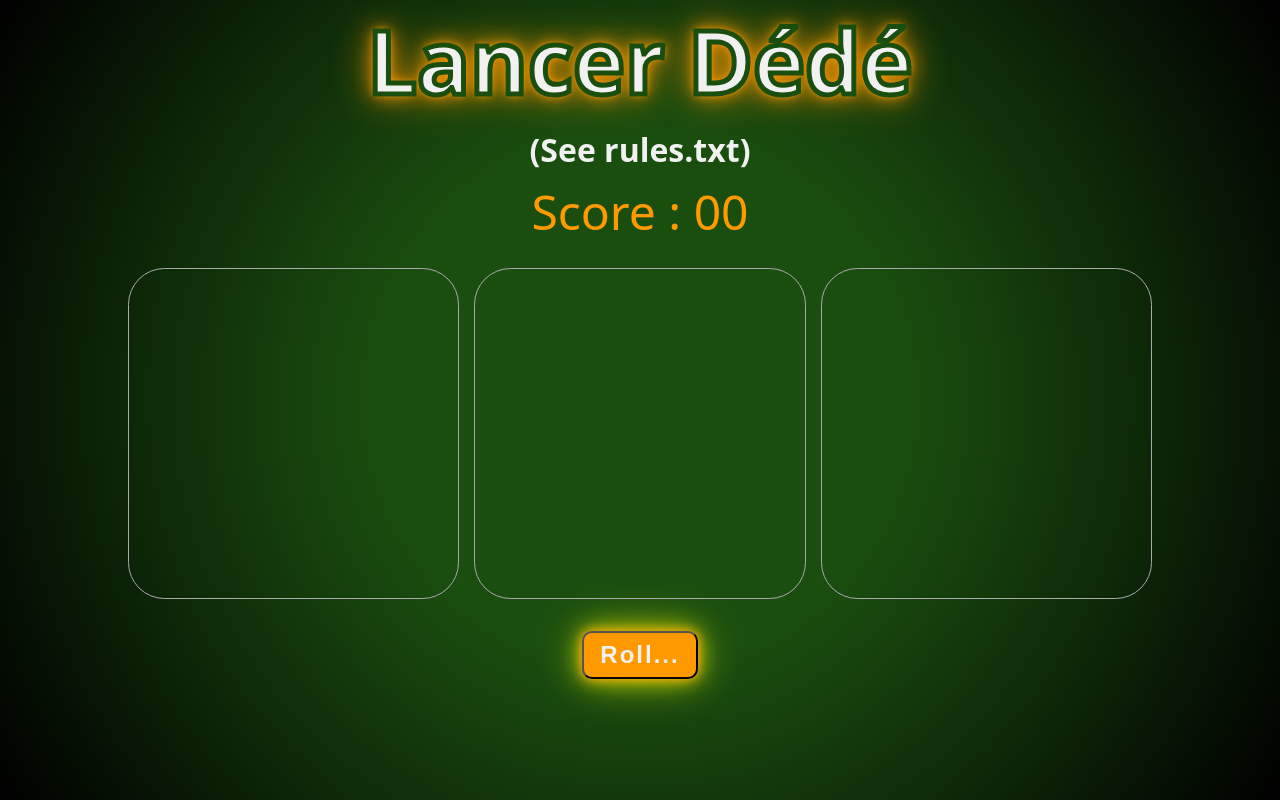
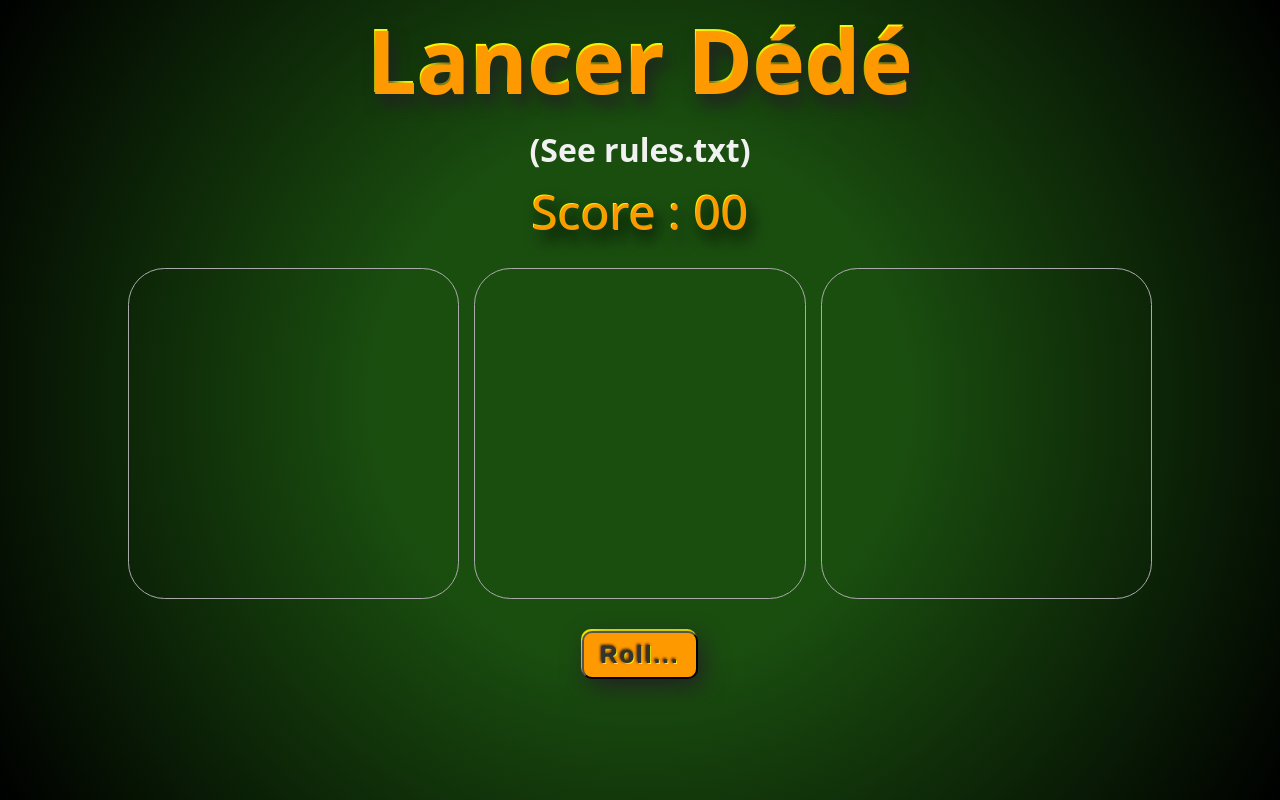
Before and after one commit to PtitLudo64/Formations, a plain HTML site: page 07jeu421/index.html in a window 1280 px wide. Drawn offline with Linux system fonts and the light colour scheme.

Commit message:
421 aesthetic modifications

```diff
--- a/06toDoList/js/app.js
+++ b/06toDoList/js/app.js
@@ -14,13 +14,12 @@ let modifyValue = false;
 let indexToModify = -1;
 
 
-// Bidouillage pour calculer le nombre de caractères par ligne.
+// Bidouillage approximatif pour calculer le nombre de caractères par ligne.
 const iconesWidth = 16 + 96;
 const sizeOfaChar = 12;
 let pWidth = liste.clientWidth - iconesWidth;
 let nbCharPerLine = (pWidth, pWidth / sizeOfaChar);
 
-console.log(nbCharPerLine);
 
 
 /**
--- a/07jeu421/css/style.css
+++ b/07jeu421/css/style.css
@@ -19,11 +19,10 @@ body {
     }
     h1 {
         font-size: 5.5rem;
-        text-shadow: 0 0 5px #f90,
-                    0 0 10px #f90,
-                    0 0 20px #f90,
-                    0 0 40px #f90;
-        -webkit-text-stroke: 5px #1a4e0f;
+        color: #ff9900;
+        text-shadow: 5px 10px 15px #222,
+                    -1px -2px 0px #ff0;
+        /* -webkit-text-stroke: 5px #1a4e0f; */
     }
     h2 {
         font-size: 2rem;
@@ -33,6 +32,8 @@ body {
         justify-content: center;
         font-size: 3rem;
         color: #ff9900;
+        text-shadow: 5px 10px 15px #000,
+                    -1px -1px 0px #ff0;
         margin-bottom: 1.5rem;
     }
     #dice {
@@ -52,11 +53,15 @@ body {
         font-weight: 600;
         letter-spacing: 2px;
         background-color: #ff9900;
-        color: #f1f1f1;
+        color: #333;
+        text-shadow: -1px -1px 3px #000,
+                    1px 1px 0px #ff0;
         border-radius: 10px;
-        box-shadow: 0 0 10px #ff9900,
+        /* box-shadow: 0 0 10px #ff9900,
                     0 0 20px #ffff00ab,
-                    0 0 40px #ffff00ab;
+                    0 0 40px #ffff00ab; */
+        box-shadow: 5px 8px 25px #222,
+                    -1px -2px 0px #ff0;
         cursor: pointer;
     }
     #msg {
--- a/07jeu421/js/app.js
+++ b/07jeu421/js/app.js
@@ -164,7 +164,7 @@ const play = () => {
 
     if (score >= 21) {
         runningGame = false;
-        msg.innerText = "You won !";
+        msg.innerText += " YOU WON !";
         btnPlay.innerText = 'New game ?';
     }
 
```
